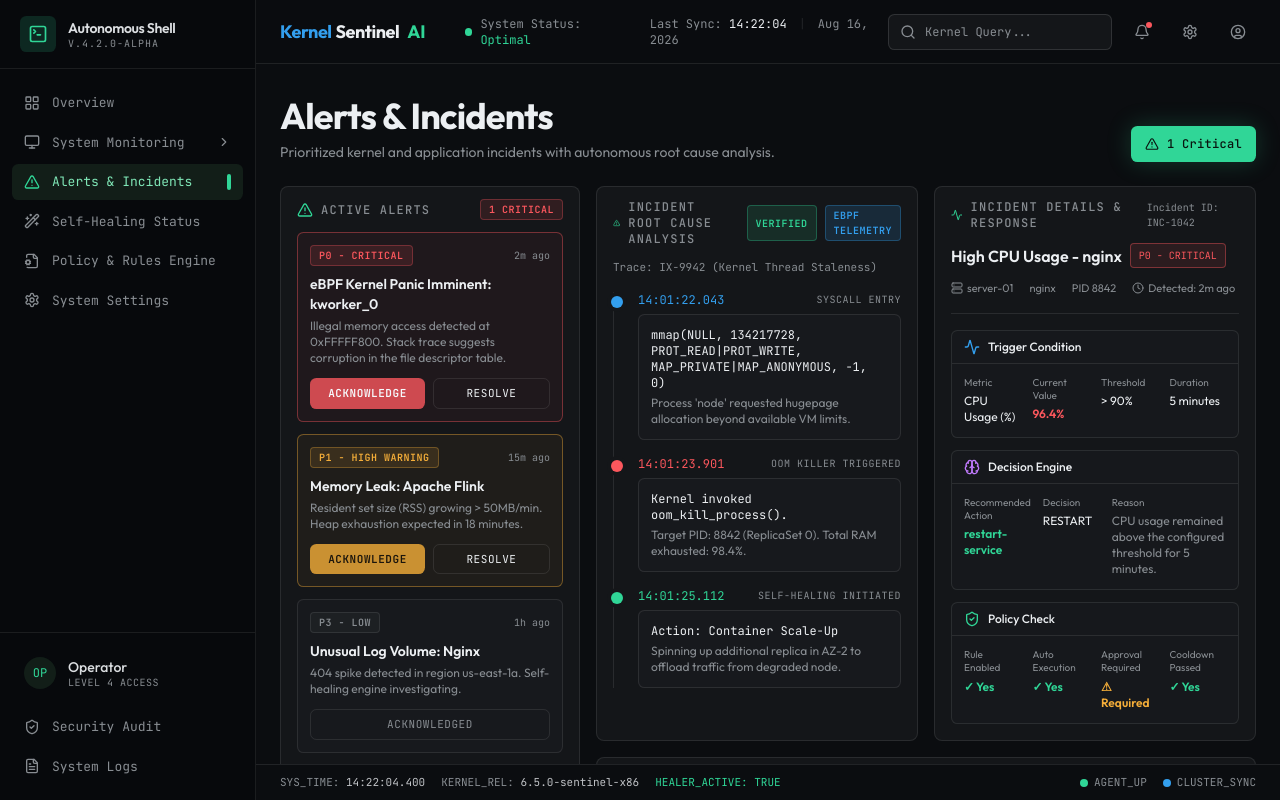
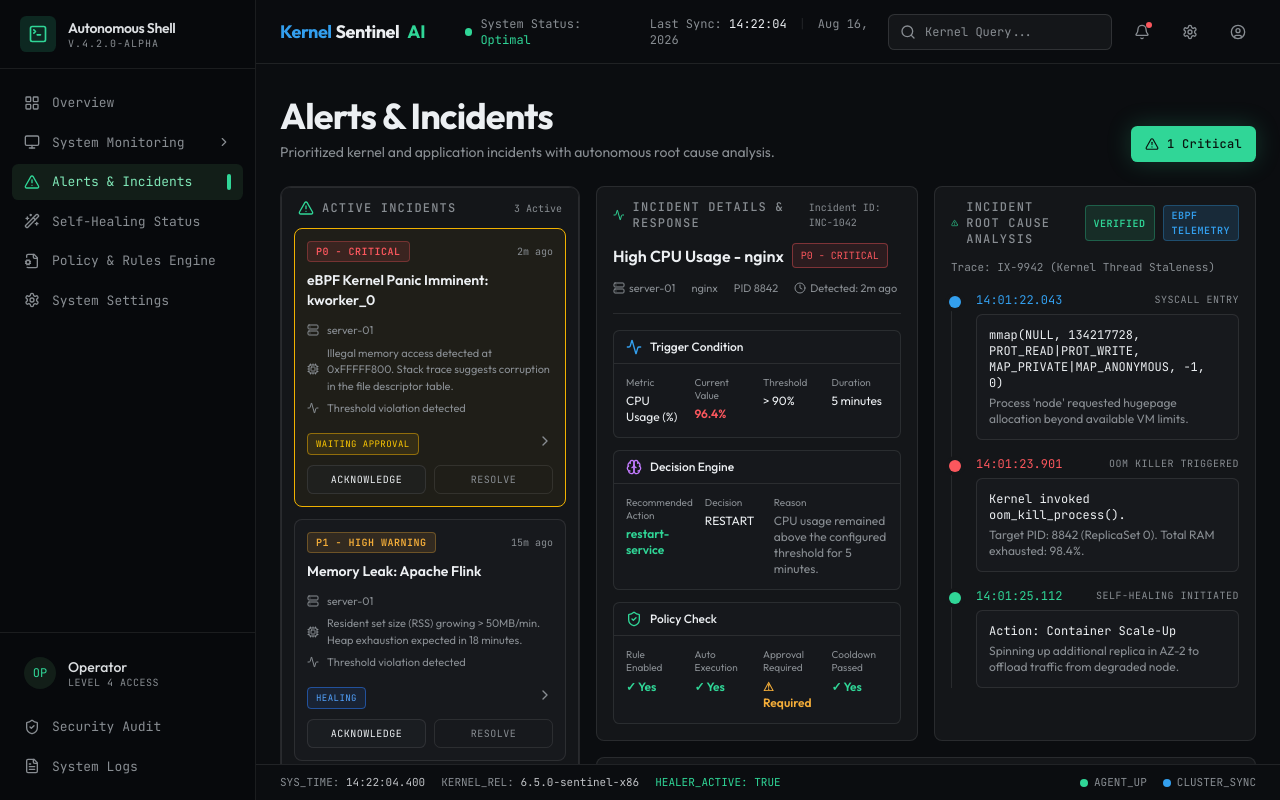
Before and after one commit to KernelAware/kernel-aware-self-healing-platform, a React (Vite) app in the folder kernel-aware-self-healing-platform/kernel-aware-self-healing-platform/dashboard/: page /alerts in a window 1280 px wide. Built offline with nearby package versions, Linux system fonts and the light colour scheme.

Commit message:
update dashboard alert and incident UI

```diff
--- a/kernel-aware-self-healing-platform/kernel-aware-self-healing-platform/dashboard/src/components/alerts/ActiveAlertsList.jsx
+++ b/kernel-aware-self-healing-platform/kernel-aware-self-healing-platform/dashboard/src/components/alerts/ActiveAlertsList.jsx
@@ -1,65 +1,224 @@
 import React from 'react'
-import { TriangleAlert } from 'lucide-react'
-import { Panel, PanelHeader, StatusBadge } from '@/components/kit'
+import {
+  TriangleAlert,
+  Server,
+  Cpu,
+  Activity,
+  ChevronRight
+} from 'lucide-react'
 
-export default function ActiveAlertsList({ alerts, acknowledgeAlert, resolveAlert }) {
+import {
+  Panel,
+  PanelHeader,
+  StatusBadge
+} from '@/components/kit'
+
+
+export default function ActiveAlertsList({
+  alerts,
+  acknowledgeAlert,
+  resolveAlert
+}) {
+
+  const activeCount = alerts.length
+
   return (
     <Panel>
+
       <PanelHeader
-        title="Active Alerts"
+        title="Active Incidents"
         icon={TriangleAlert}
-        action={<StatusBadge tone="danger">{alerts.filter(a => a.tone === 'danger').length} Critical</StatusBadge>}
+        action={
+          <span className="font-mono text-[10px] text-muted-foreground">
+            {activeCount} Active
+          </span>
+        }
       />
-      <div className="flex flex-col gap-3 p-4 pt-0">
-        {alerts.map((a) => (
+
+
+      <div className="flex flex-col gap-3 p-3 pt-0">
+
+        {alerts.map((a) => {
+
+          const isCritical = a.tone === 'danger'
+          const isWarning = a.tone === 'warning'
+
+          return (
             <div
               key={a.id}
-            className={`rounded-md border p-3 ${
-              a.tone === 'danger'
-                ? 'border-destructive/40 bg-destructive/5'
-                : a.tone === 'warning'
-                  ? 'border-warning/40 bg-warning/5'
-                  : 'border-border bg-secondary/30'
-            }`}
+              className={`
+                rounded-lg
+                border
+                p-3
+                transition
+                ${
+                  isCritical
+                    ? 'border-yellow-500 bg-yellow-500/5'
+                    : isWarning
+                      ? 'border-border bg-secondary/30'
+                      : 'border-border bg-secondary/20'
+                }
+              `}
             >
+
+              {/* TOP ROW */}
               <div className="flex items-center justify-between">
-              <StatusBadge tone={a.tone}>{a.level}</StatusBadge>
-              <span className="font-mono text-[10px] text-muted-foreground">{a.age}</span>
+
+                <StatusBadge tone={a.tone}>
+                  {a.level}
+                </StatusBadge>
+
+                <span className="font-mono text-[10px] text-muted-foreground">
+                  {a.age}
+                </span>
+
               </div>
-            <h4 className="mt-2 text-sm font-semibold">{a.title}</h4>
-            <p className="mt-1 text-xs text-muted-foreground text-pretty">{a.body}</p>
+
+
+              {/* TITLE */}
+              <h4 className="mt-2 text-sm font-semibold text-foreground">
+                {a.title}
+              </h4>
+
+
+              {/* DETAILS */}
+              <div className="mt-3 space-y-1.5 text-[11px] text-muted-foreground">
+
+                <div className="flex items-center gap-2">
+                  <Server className="size-3 shrink-0" />
+                  <span>
+                    {a.server || 'server-01'}
+                  </span>
+                </div>
+
+
+                <div className="flex items-center gap-2">
+                  <Cpu className="size-3 shrink-0" />
+                  <span>
+                    {a.process || a.body}
+                  </span>
+                </div>
+
+
+                <div className="flex items-center gap-2">
+                  <Activity className="size-3 shrink-0" />
+                  <span>
+                    {a.metric || 'Threshold violation detected'}
+                  </span>
+                </div>
+
+              </div>
+
+
+              {/* STATUS */}
+              <div className="mt-3 flex items-center justify-between">
+
+                <div>
                   {a.acked ? (
-              <div className="mt-3 rounded-md border border-border py-1.5 text-center font-mono text-[11px] uppercase tracking-wider text-muted-foreground select-none">
+
+                    <span className="rounded border border-border bg-secondary px-2 py-1 font-mono text-[9px] uppercase tracking-wider text-muted-foreground">
                       Acknowledged
+                    </span>
+
+                  ) : (
+
+                    <span
+                      className={`
+                        rounded
+                        border
+                        px-2
+                        py-1
+                        font-mono
+                        text-[9px]
+                        uppercase
+                        tracking-wider
+                        ${
+                          isCritical
+                            ? 'border-yellow-500/50 bg-yellow-500/10 text-yellow-400'
+                            : isWarning
+                              ? 'border-blue-500/50 bg-blue-500/10 text-blue-400'
+                              : 'border-border bg-secondary text-muted-foreground'
+                        }
+                      `}
+                    >
+                      {isCritical
+                        ? 'Waiting Approval'
+                        : isWarning
+                          ? 'Healing'
+                          : 'Open'}
+                    </span>
+
+                  )}
                 </div>
-            ) : (
+
+
+                <ChevronRight className="size-4 text-muted-foreground" />
+
+              </div>
+
+
+              {/* OPTIONAL ACTION BUTTONS */}
+              {!a.acked && (
                 <div className="mt-3 flex gap-2">
+
                   <button
                     onClick={() => acknowledgeAlert(a.id)}
-                  className={`flex-1 rounded-md py-1.5 font-mono text-[11px] font-semibold uppercase tracking-wider cursor-pointer ${
-                    a.tone === 'danger'
-                      ? 'bg-destructive/80 text-destructive-foreground hover:bg-destructive'
-                      : 'bg-warning/80 text-warning-foreground hover:bg-warning'
-                  }`}
+                    className="
+                      flex-1
+                      rounded-md
+                      border
+                      border-border
+                      bg-secondary/40
+                      py-1.5
+                      font-mono
+                      text-[10px]
+                      uppercase
+                      tracking-wider
+                      text-foreground
+                      hover:bg-secondary
+                    "
                   >
                     Acknowledge
                   </button>
+
+
                   <button
                     onClick={() => resolveAlert(a.id)}
-                  className="flex-1 rounded-md border border-border py-1.5 font-mono text-[11px] uppercase tracking-wider text-foreground hover:bg-secondary cursor-pointer"
+                    className="
+                      flex-1
+                      rounded-md
+                      border
+                      border-border
+                      py-1.5
+                      font-mono
+                      text-[10px]
+                      uppercase
+                      tracking-wider
+                      text-muted-foreground
+                      hover:bg-secondary
+                    "
                   >
                     Resolve
                   </button>
+
                 </div>
               )}
+
             </div>
-        ))}
+          )
+        })}
+
+
         {alerts.length === 0 && (
-          <div className="text-center font-mono text-xs text-muted-foreground py-6">
+
+          <div className="py-6 text-center font-mono text-xs text-muted-foreground">
             No active incidents detected.
           </div>
+
         )}
+
       </div>
+
     </Panel>
   )
 }
--- a/kernel-aware-self-healing-platform/kernel-aware-self-healing-platform/dashboard/src/components/alerts/IncidentDetailView.jsx
+++ b/kernel-aware-self-healing-platform/kernel-aware-self-healing-platform/dashboard/src/components/alerts/IncidentDetailView.jsx
@@ -24,115 +24,6 @@ export default function IncidentDetailView({ timeline }) {
 
       {/* TOP SECTION */}
       <div className="grid grid-cols-1 gap-4 xl:grid-cols-2">
-
-        {/* ROOT CAUSE ANALYSIS */}
-        <Panel>
-
-          <PanelHeader
-            title="Incident Root Cause Analysis"
-            icon={TriangleAlert}
-            action={
-              <div className="flex gap-2">
-                <StatusBadge tone="success">
-                  Verified
-                </StatusBadge>
-
-                <StatusBadge tone="info">
-                  eBPF Telemetry
-                </StatusBadge>
-              </div>
-            }
-          />
-
-
-          <div className="p-4 pt-0">
-
-            <p className="mb-4 font-mono text-[11px] text-muted-foreground">
-              Trace: IX-9942 (Kernel Thread Staleness)
-            </p>
-
-
-            <ol className="relative flex flex-col gap-4 border-l border-border pl-6">
-
-              {timeline.map((t, i) => (
-
-                <li
-                  key={i}
-                  className="relative"
-                >
-
-                  <span
-                    className={`
-                      absolute
-                      -left-[27px]
-                      top-1
-                      flex
-                      size-3
-                      items-center
-                      justify-center
-                      rounded-full
-                      ring-4
-                      ring-card
-                      ${
-                        t.tone === 'danger'
-                          ? 'bg-destructive'
-                          : t.tone === 'success'
-                            ? 'bg-primary'
-                            : 'bg-accent'
-                      }
-                    `}
-                  />
-
-
-                  <div className="flex items-center justify-between">
-
-                    <span
-                      className={`
-                        font-mono
-                        text-xs
-                        ${
-                          t.tone === 'danger'
-                            ? 'text-destructive'
-                            : t.tone === 'success'
-                              ? 'text-primary'
-                              : 'text-accent'
-                        }
-                      `}
-                    >
-                      {t.time}
-                    </span>
-
-
-                    <span className="font-mono text-[10px] uppercase tracking-wider text-muted-foreground">
-                      {t.label}
-                    </span>
-
-                  </div>
-
-
-                  <div className="mt-1.5 rounded-md border border-border bg-secondary/30 p-3">
-
-                    <p className="font-mono text-xs text-foreground">
-                      {t.title}
-                    </p>
-
-                    <p className="mt-1 text-xs text-muted-foreground text-pretty">
-                      {t.note}
-                    </p>
-
-                  </div>
-
-                </li>
-
-              ))}
-
-            </ol>
-
-          </div>
-
-        </Panel>
-
-
         {/* INCIDENT DETAILS & RESPONSE */}
         <Panel>
 
@@ -369,6 +260,113 @@ export default function IncidentDetailView({ timeline }) {
 
         </Panel>
 
+        {/* ROOT CAUSE ANALYSIS */}
+        <Panel>
+
+          <PanelHeader
+            title="Incident Root Cause Analysis"
+            icon={TriangleAlert}
+            action={
+              <div className="flex gap-2">
+                <StatusBadge tone="success">
+                  Verified
+                </StatusBadge>
+
+                <StatusBadge tone="info">
+                  eBPF Telemetry
+                </StatusBadge>
+              </div>
+            }
+          />
+
+
+          <div className="p-4 pt-0">
+
+            <p className="mb-4 font-mono text-[11px] text-muted-foreground">
+              Trace: IX-9942 (Kernel Thread Staleness)
+            </p>
+
+
+            <ol className="relative flex flex-col gap-4 border-l border-border pl-6">
+
+              {timeline.map((t, i) => (
+
+                <li
+                  key={i}
+                  className="relative"
+                >
+
+                  <span
+                    className={`
+                      absolute
+                      -left-[27px]
+                      top-1
+                      flex
+                      size-3
+                      items-center
+                      justify-center
+                      rounded-full
+                      ring-4
+                      ring-card
+                      ${
+                        t.tone === 'danger'
+                          ? 'bg-destructive'
+                          : t.tone === 'success'
+                            ? 'bg-primary'
+                            : 'bg-accent'
+                      }
+                    `}
+                  />
+
+
+                  <div className="flex items-center justify-between">
+
+                    <span
+                      className={`
+                        font-mono
+                        text-xs
+                        ${
+                          t.tone === 'danger'
+                            ? 'text-destructive'
+                            : t.tone === 'success'
+                              ? 'text-primary'
+                              : 'text-accent'
+                        }
+                      `}
+                    >
+                      {t.time}
+                    </span>
+
+
+                    <span className="font-mono text-[10px] uppercase tracking-wider text-muted-foreground">
+                      {t.label}
+                    </span>
+
+                  </div>
+
+
+                  <div className="mt-1.5 rounded-md border border-border bg-secondary/30 p-3">
+
+                    <p className="font-mono text-xs text-foreground">
+                      {t.title}
+                    </p>
+
+                    <p className="mt-1 text-xs text-muted-foreground text-pretty">
+                      {t.note}
+                    </p>
+
+                  </div>
+
+                </li>
+
+              ))}
+
+            </ol>
+
+          </div>
+
+        </Panel>
+
       </div>
 
       {/* OPERATOR ACTION REQUIRED */}
@@ -461,77 +459,6 @@ export default function IncidentDetailView({ timeline }) {
         </div>
 
       </Panel>
-
-      {/* AI DIAGNOSTIC INSIGHT */}
-      <Panel>
-
-        <PanelHeader
-          title="AI Diagnostic Insight"
-          icon={Sparkles}
-        />
-
-
-        <div className="p-4 pt-0">
-
-          <p className="text-sm text-muted-foreground text-pretty">
-            Analysis indicates a{' '}
-            <span className="text-accent">
-              Memory Leak Pattern
-            </span>{' '}
-            in the application layer core. This is not a hardware failure but
-            a recurring issue when processing large JSON payloads (&gt;100MB)
-            via the Node.js event loop. The system observed similar behavior
-            4 days ago.
-          </p>
-
-
-          <div className="mt-3 rounded-md border border-border bg-secondary/30 p-3">
-
-            <p className="mb-2 font-mono text-[10px] uppercase tracking-wider text-muted-foreground">
-              Recommended Future Prevention
-            </p>
-
-
-            <ul className="space-y-1.5 text-xs">
-
-              <li className="flex items-start gap-2">
-
-                <CircleCheck className="mt-0.5 size-3.5 shrink-0 text-primary" />
-
-                <span className="text-foreground/80">
-                  Implement{' '}
-                  <span className="font-mono text-accent">
-                    --max-old-space-size=4096
-                  </span>{' '}
-                  on deployment templates.
-                </span>
-
-              </li>
-
-
-              <li className="flex items-start gap-2">
-
-                <Lightbulb className="mt-0.5 size-3.5 shrink-0 text-warning" />
-
-                <span className="text-foreground/80">
-                  Upgrade the{' '}
-                  <span className="font-mono text-accent">
-                    json-parser
-                  </span>{' '}
-                  library to version 2.4.0
-                  (known fix for buffer leaks).
-                </span>
-
-              </li>
-
-            </ul>
-
-          </div>
-
-        </div>
-
-      </Panel>
-
     </div>
   )
 }
--- a/kernel-aware-self-healing-platform/kernel-aware-self-healing-platform/dashboard/src/pages/AlertsPage.jsx
+++ b/kernel-aware-self-healing-platform/kernel-aware-self-healing-platform/dashboard/src/pages/AlertsPage.jsx
@@ -26,13 +26,30 @@ export default function AlertsPage() {
 
       <div className="space-y-4">
 
-        <div className="grid grid-cols-1 gap-4 lg:grid-cols-[300px_minmax(0,1fr)_260px]">
+          <div className="grid h-full grid-cols-1 gap-4 overflow-y-auto lg:grid-cols-[300px_minmax(0,1fr)_260px]">
+          <div
+              className="
+                h-[705px]
+                overflow-y-auto
+                rounded-xl
+                border
+                border-border
+                bg-card/60
+                p-0
 
-          <ActiveAlertsList
-            alerts={alerts}
-            acknowledgeAlert={acknowledgeAlert}
-            resolveAlert={resolveAlert}
-          />
+                [&::-webkit-scrollbar]:w-1.5
+                [&::-webkit-scrollbar-track]:bg-transparent
+                [&::-webkit-scrollbar-thumb]:rounded-full
+                [&::-webkit-scrollbar-thumb]:bg-border
+                hover:[&::-webkit-scrollbar-thumb]:bg-muted-foreground/40
+              "
+            >
+              <ActiveAlertsList
+                alerts={alerts}
+                acknowledgeAlert={acknowledgeAlert}
+                resolveAlert={resolveAlert}
+              />
+            </div>
 
           <IncidentDetailView timeline={timeline} />
         </div>
```
Lines whose indentation alone changed are shown as unchanged.
